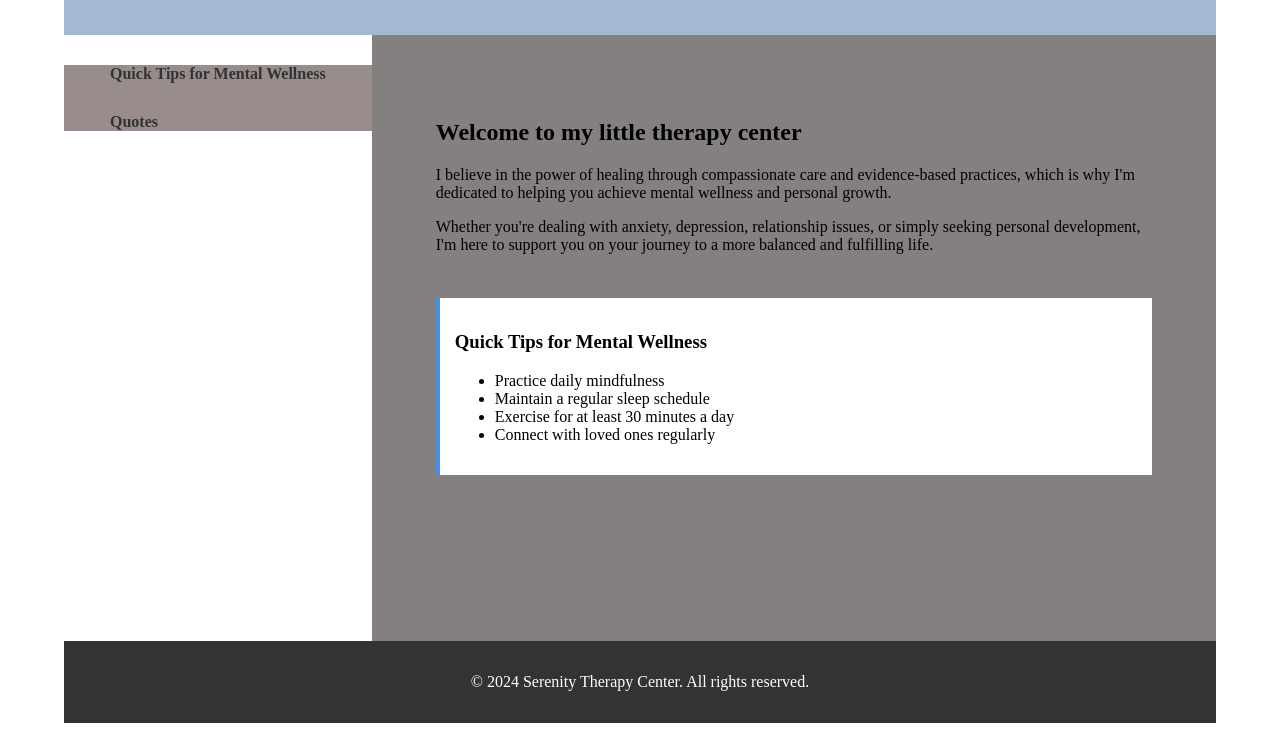
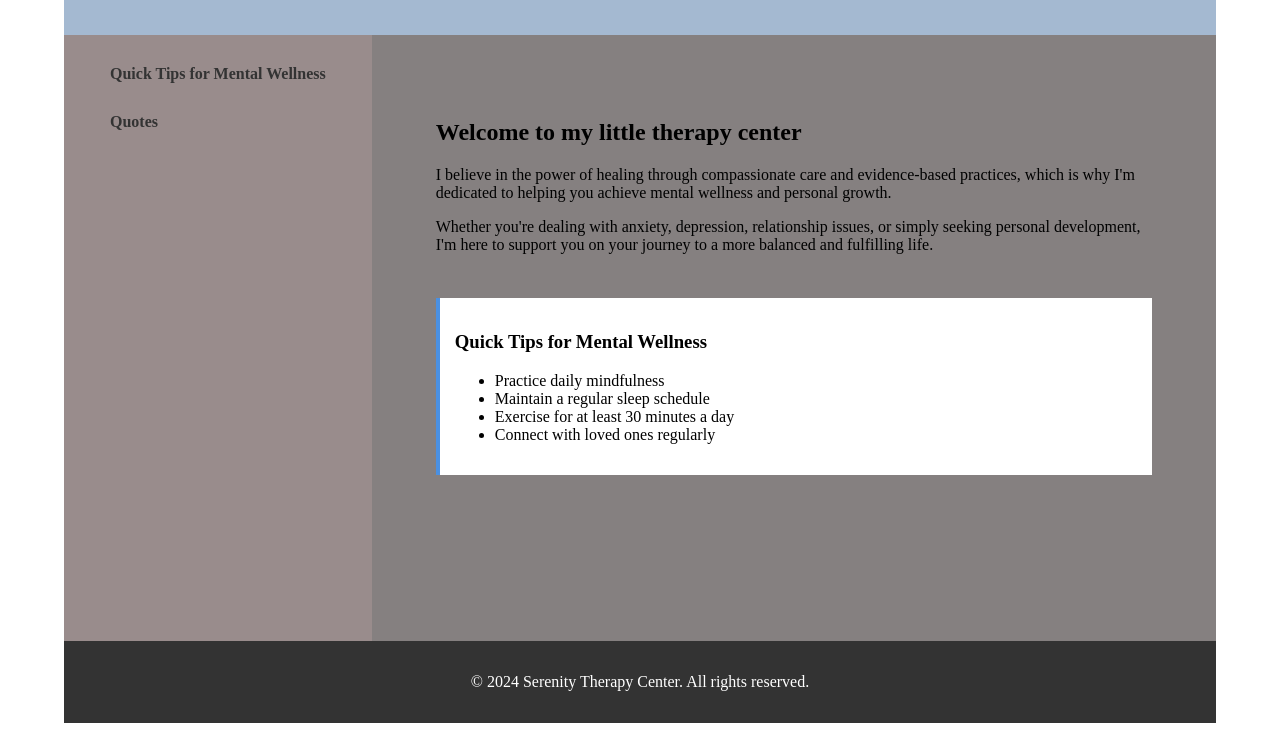
Before and after one commit to niaaled/nia-stherapycenter, a plain HTML site: page index.html in a window 1280 px wide. Shown: the part 85-816 px from the top of the page. Drawn offline with Linux system fonts and the light colour scheme.

Commit message:
Update style.css

```diff
--- a/style.css
+++ b/style.css
@@ -20,6 +20,9 @@ body {
 #content-wrapper {
     display: flex;
     flex: 1;
+}
+#nav {
+      background-color: #998c8c;
 }
 
 #nav .list-example {
```
